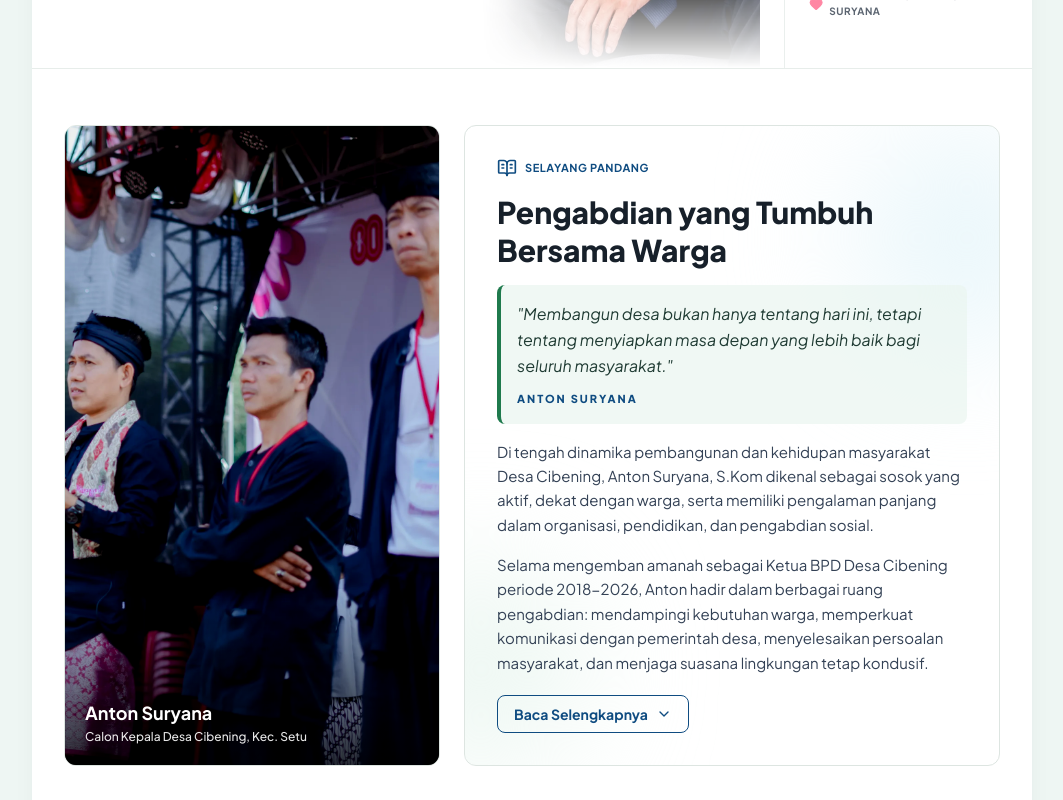
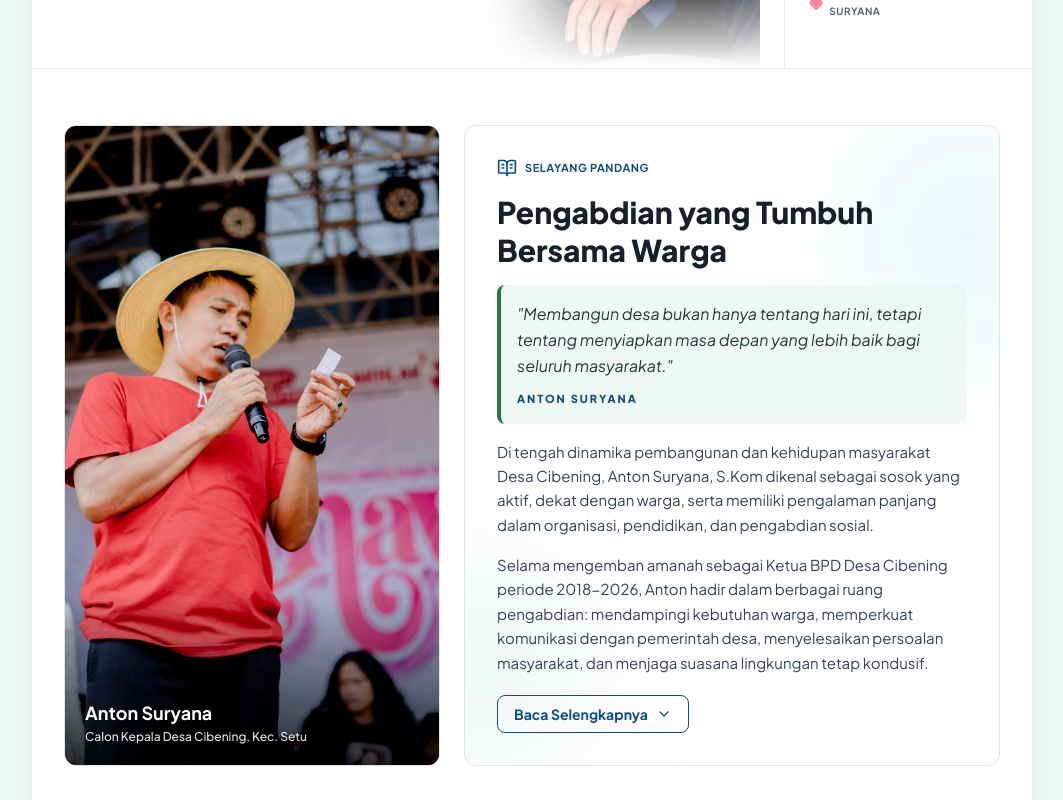
Before and after one commit to kanglilu/cibening_mempesona, a Next.js app: page / in a window 1280 px wide. Shown: the part 580-1380 px from the top of the page, without its empty margins (108-1171 px from the left). Built offline with nearby package versions, Linux system fonts and the light colour scheme.

Commit message:
Add profile banner carousel image

```diff
--- a/src/components/ProfilSingkat.tsx
+++ b/src/components/ProfilSingkat.tsx
@@ -4,6 +4,7 @@ import { useEffect, useState } from "react";
 import { BookOpenText, ChevronDown, ChevronUp } from "lucide-react";
 
 const PROFILE_IMAGES = [
+  "/assets/content/images/antonbanner.jpeg",
   "/assets/content/images/profilsingkat1.webp",
   "/assets/content/images/profilsingkat2.webp",
   "/assets/content/images/profilsingkat3.webp",
```
Also changed, not shown: public/assets/content/images/antonbanner.jpeg (added).
